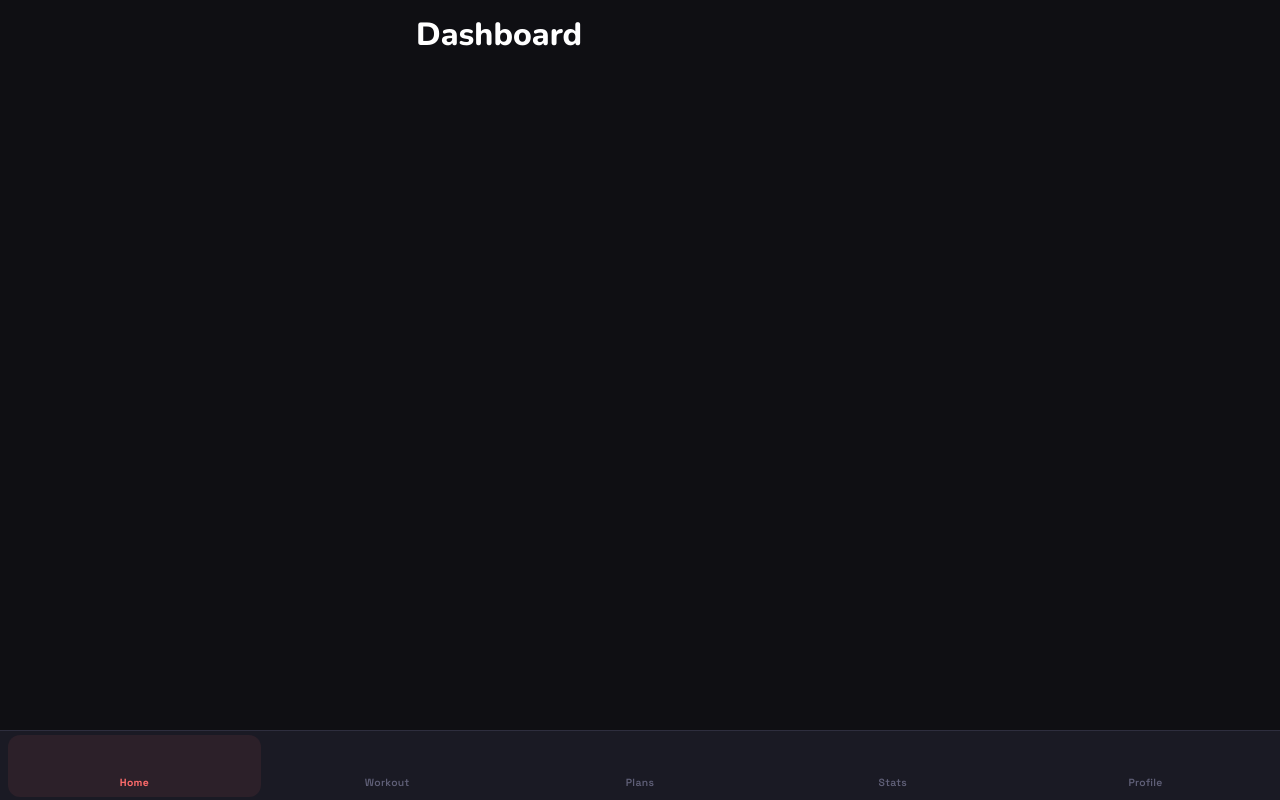
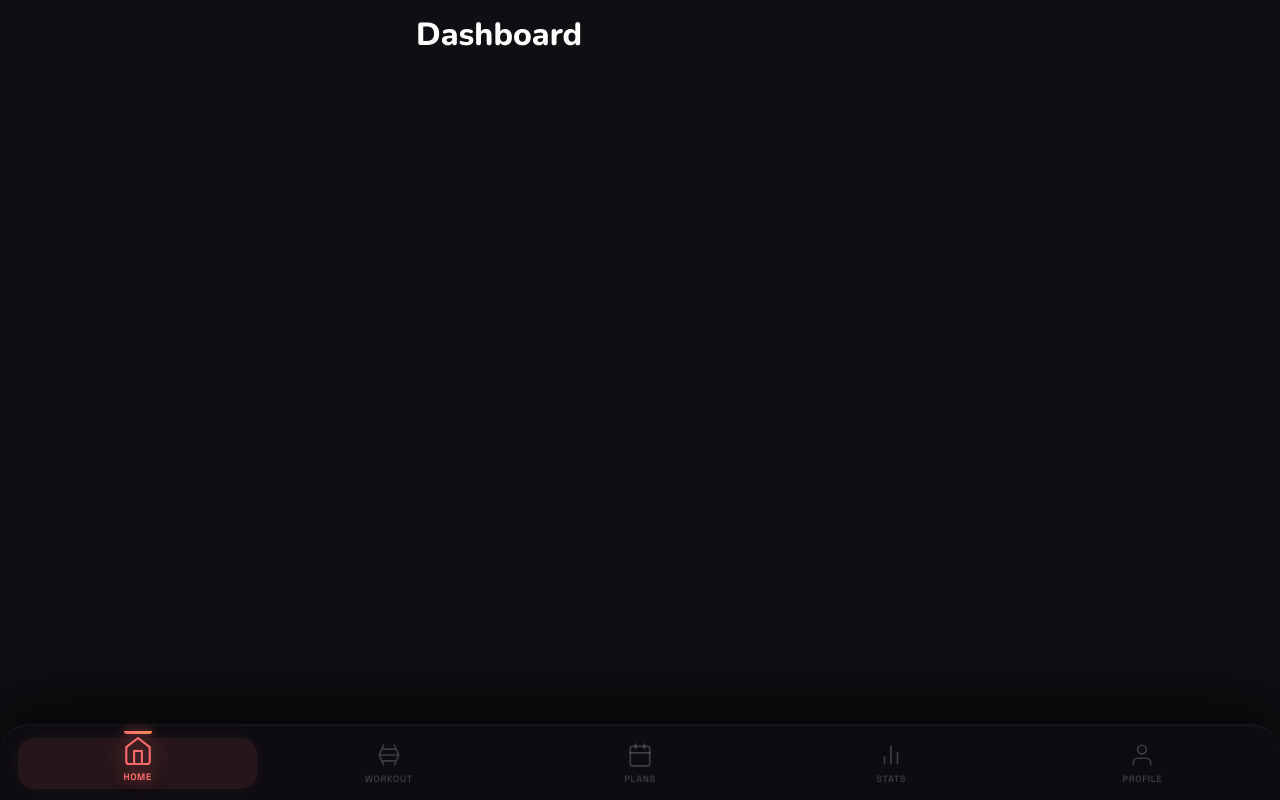
Before and after one commit to logeshk48/fitlog, a React (Vite) app: page / in a window 1280 px wide. Built offline with nearby package versions, Linux system fonts and the light colour scheme; no server answers.

Commit message:
✨ Polish: Premium royal bottom nav with animations

```diff
--- a/src/components/BottomNav.css
+++ b/src/components/BottomNav.css
@@ -1,21 +1,30 @@
 /* ================================
-   BOTTOM NAV
+   BOTTOM NAV CONTAINER
 ================================ */
 .bottom-nav {
   position: fixed;
   bottom: 0;
   left: 0;
   right: 0;
-  height: var(--bottom-nav-height);
-  background: var(--bg-surface);
-  border-top: 1px solid var(--border);
+  height: 75px;
+  background: rgba(12, 12, 18, 0.92);
+  border-top: 1px solid rgba(255, 255, 255, 0.05);
   display: flex;
   align-items: center;
   justify-content: space-around;
-  padding: 0 var(--space-sm);
+  padding: 0 12px;
   z-index: 100;
-  backdrop-filter: blur(20px);
-  -webkit-backdrop-filter: blur(20px);
+  backdrop-filter: blur(40px) saturate(180%);
+  -webkit-backdrop-filter: blur(40px) saturate(180%);
+  box-shadow: 0 -1px 0 rgba(255,255,255,0.03),
+              0 -20px 60px rgba(0, 0, 0, 0.6);
+  border-radius: 28px 28px 0 0;
+  animation: navSlideUp 0.5s cubic-bezier(0.34, 1.56, 0.64, 1) forwards;
+}
+
+@keyframes navSlideUp {
+  from { transform: translateY(100%); opacity: 0; }
+  to   { transform: translateY(0);    opacity: 1; }
 }
 
 /* ================================
@@ -26,50 +35,119 @@
   flex-direction: column;
   align-items: center;
   justify-content: center;
-  gap: 4px;
-  padding: var(--space-sm) var(--space-md);
-  border-radius: var(--radius-md);
-  transition: all 0.2s ease;
+  gap: 5px;
+  padding: 10px 0;
+  border-radius: 20px;
+  transition: all 0.35s cubic-bezier(0.34, 1.56, 0.64, 1);
   cursor: pointer;
   text-decoration: none;
   flex: 1;
+  position: relative;
+  -webkit-tap-highlight-color: transparent;
 }
 
-.nav-item:hover {
-  background: var(--bg-elevated);
+/* Glow background on active */
+.nav-item::after {
+  content: '';
+  position: absolute;
+  inset: 6px 6px;
+  border-radius: 16px;
+  background: transparent;
+  transition: all 0.35s ease;
+  z-index: -1;
+}
+
+.nav-item.active::after {
+  background: rgba(255, 107, 107, 0.1);
+  box-shadow: 0 0 20px rgba(255, 107, 107, 0.08);
+}
+
+/* Top indicator bar */
+.nav-item::before {
+  content: '';
+  position: absolute;
+  top: -1px;
+  left: 50%;
+  transform: translateX(-50%) scaleX(0);
+  width: 28px;
+  height: 3px;
+  border-radius: 0 0 6px 6px;
+  background: linear-gradient(90deg, #FF6B6B, #FF8E53);
+  transition: transform 0.4s cubic-bezier(0.34, 1.56, 0.64, 1);
+  box-shadow: 0 0 10px rgba(255, 107, 107, 0.6);
+}
+
+.nav-item.active::before {
+  transform: translateX(-50%) scaleX(1);
 }
 
 /* ================================
-   ICON & LABEL
+   ICON
 ================================ */
 .nav-icon {
-  font-size: 1.4rem;
-  transition: transform 0.2s ease;
-  filter: grayscale(1) opacity(0.5);
+  width: 26px;
+  height: 26px;
+  display: flex;
+  align-items: center;
+  justify-content: center;
+  color: rgba(255, 255, 255, 0.2);
+  transition: all 0.35s cubic-bezier(0.34, 1.56, 0.64, 1);
 }
 
+.nav-icon svg {
+  width: 26px;
+  height: 26px;
+  stroke: currentColor;
+  fill: none;
+  stroke-width: 1.6;
+  stroke-linecap: round;
+  stroke-linejoin: round;
+}
+
+/* ================================
+   LABEL
+================================ */
 .nav-label {
-  font-size: 0.65rem;
-  font-family: var(--font-body);
+  font-size: 0.58rem;
+  font-family: 'Space Grotesk', sans-serif;
   font-weight: 600;
-  color: var(--text-muted);
-  transition: color 0.2s ease;
-  letter-spacing: 0.03em;
+  color: rgba(255, 255, 255, 0.2);
+  transition: all 0.35s ease;
+  letter-spacing: 0.07em;
+  text-transform: uppercase;
 }
 
 /* ================================
    ACTIVE STATE
 ================================ */
 .nav-item.active .nav-icon {
-  filter: grayscale(0) opacity(1);
-  transform: translateY(-2px) scale(1.15);
+  color: #FF6B6B;
+  transform: translateY(-4px) scale(1.2);
+  filter: drop-shadow(0 0 10px rgba(255, 107, 107, 0.7));
 }
 
 .nav-item.active .nav-label {
-  color: var(--color-primary);
+  color: #FF6B6B;
   font-weight: 700;
+  transform: translateY(-2px);
+  text-shadow: 0 0 12px rgba(255, 107, 107, 0.5);
 }
 
-.nav-item.active {
-  background: rgba(255, 107, 107, 0.08);
+/* ================================
+   HOVER
+================================ */
+.nav-item:hover:not(.active) .nav-icon {
+  color: rgba(255, 255, 255, 0.5);
+  transform: translateY(-2px) scale(1.08);
 }
+
+.nav-item:hover:not(.active) .nav-label {
+  color: rgba(255, 255, 255, 0.4);
+}
+
+/* ================================
+   PRESS
+================================ */
+.nav-item:active {
+  transform: scale(0.9);
+}
```
